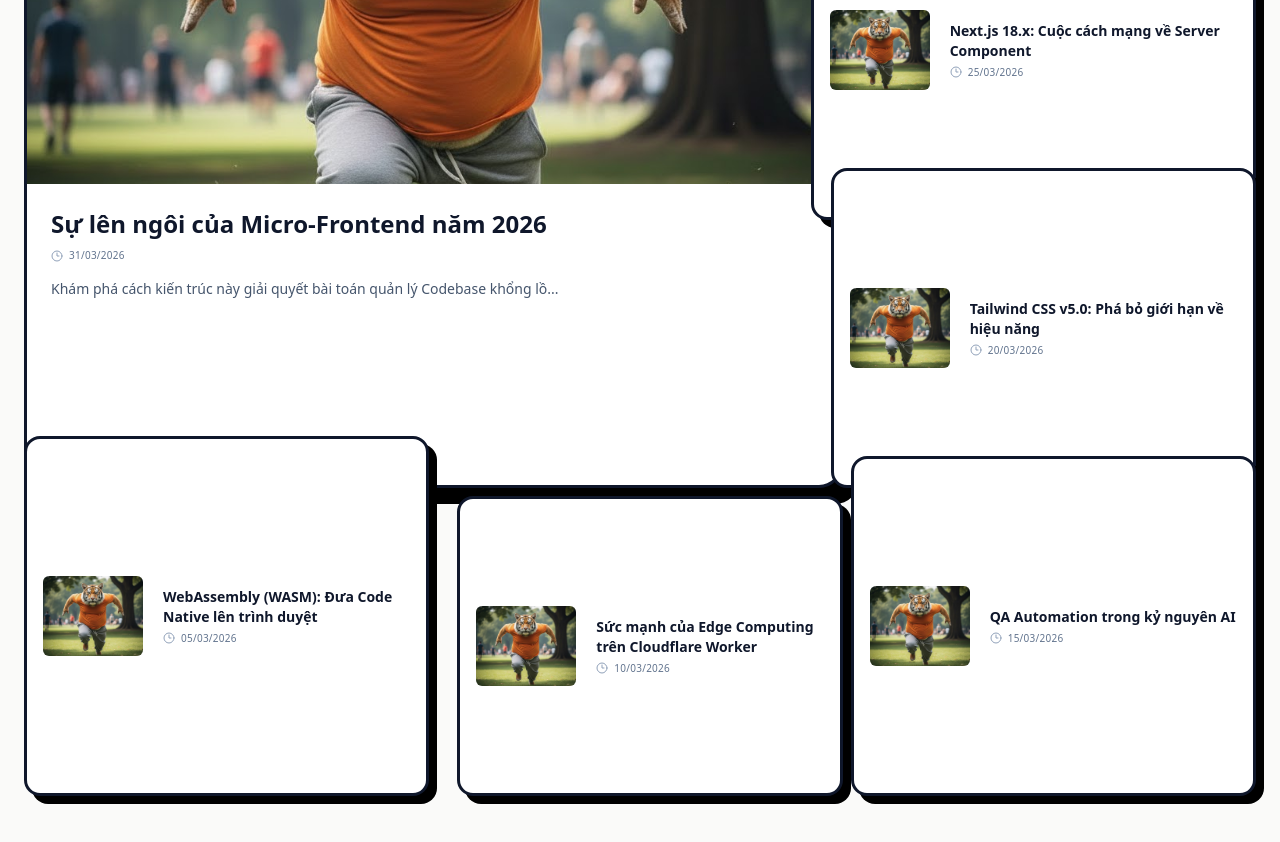
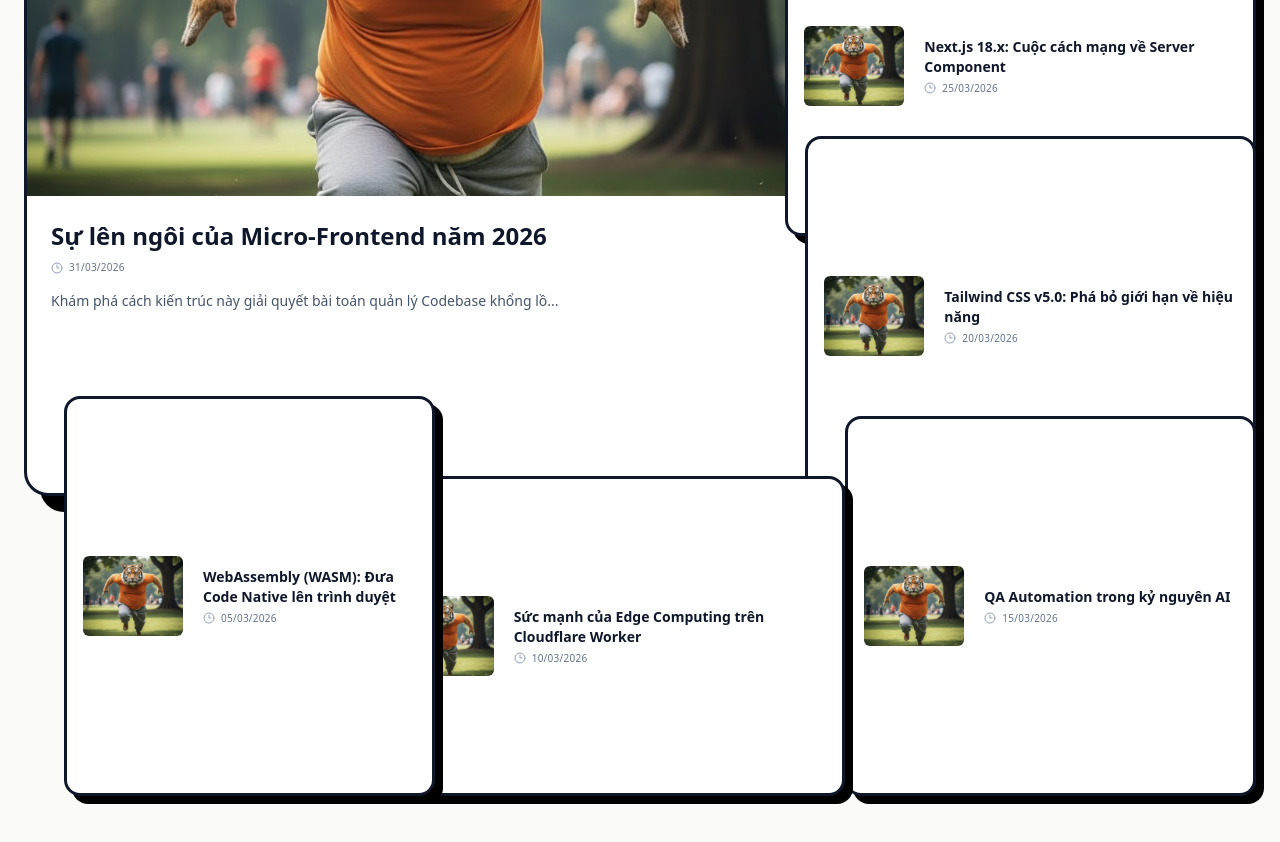
Before and after one commit to tuanpa00180/Fatcat, a Next.js app: page /blog/tech-2026 in a window 1280 px wide. Shown: the part 360-1202 px from the top of the page. Built offline with nearby package versions, Linux system fonts and the light colour scheme.

Commit message:
Fix: Fix the clock wise on tech-2026 main page 10th times

```diff
--- a/src/app/blog/tech-2026/page.tsx
+++ b/src/app/blog/tech-2026/page.tsx
@@ -116,7 +116,7 @@ export default function Tech2026Page() {
 const [featuredPost, ...otherPosts] = posts;
 
 
-  // Thứ tự class tầng (Staircase layers)
+// Thứ tự class cho 5 bài vệ tinh
   const layerClasses = ["layer-1", "layer-2", "layer-3", "layer-4", "layer-5"];
 
   return (
@@ -144,15 +144,15 @@ const [featuredPost, ...otherPosts] = posts;
           <div className="h-0.5 flex-1 bg-slate-200 rounded-full"></div>
         </header>
 
-<section className="grid-staircase mt-20">
-          {/* BÀI FEATURED - GỐC CẦU THANG */}
-          <div className="layer-0 group">
+<section className="grid-staircase mt-24">
+          {/* GỐC CẦU THANG (Tầng dưới cùng) */}
+          <div className="layer-feat">
             <PostCard post={featuredPost} isFeatured={true} />
           </div>
 
-          {/* CÁC BẬC THANG TIẾP THEO */}
+          {/* CÁC BẬC THANG LEO DẦN LÊN (Z-index tăng dần) */}
           {otherPosts.slice(0, 5).map((post, index) => (
-            <div key={post.id} className={`${layerClasses[index]}`}>
+            <div key={post.id} className={layerClasses[index]}>
                <PostCard post={post} isFeatured={false} />
             </div>
           ))}
--- a/src/app/globals.css
+++ b/src/app/globals.css
@@ -1,29 +1,61 @@
 @import "tailwindcss";
-
-@theme {
-  --grid-template-staircase:
-    "feat feat a1"
-    "feat feat a2"
-    "a5   a4   a3";
-}
 
 @layer utilities {
   .grid-staircase {
     display: grid;
     grid-template-columns: repeat(3, 1fr);
-    grid-template-rows: repeat(3, 300px); /* Tăng chiều cao để tạo không gian đè */
-    grid-template-areas: var(--grid-template-staircase);
-    /* Giảm gap hoặc bỏ gap để các thẻ sát nhau hơn trước khi dùng margin âm */
-    gap: 0.5rem;
+    grid-template-rows: repeat(3, 300px);
+    grid-template-areas:
+      "feat feat a1"
+      "feat feat a2"
+      "a5   a4   a3";
+    gap: 0; /* Bỏ gap để margin âm kiểm soát hoàn toàn việc gối đầu */
   }
 
-  /* Định nghĩa các tầng (Layer) */
-  .layer-0 { grid-area: feat; z-index: 10; } /* To nhất - Tầng dưới cùng hoặc trên cùng tùy ý bạn */
-  .layer-1 { grid-area: a1; z-index: 20; margin-left: -40px; margin-bottom: -40px; }
-  .layer-2 { grid-area: a2; z-index: 30; margin-top: -20px; margin-left: -20px; }
-  .layer-3 { grid-area: a3; z-index: 40; margin-top: -40px; }
-  .layer-4 { grid-area: a4; z-index: 50; margin-left: 20px; }
-  .layer-5 { grid-area: a5; z-index: 60; margin-top: -60px; }
+  /* CHIẾN THUẬT Z-INDEX TĂNG DẦN:
+     Feat (10) -> a1 (20) -> a2 (30) -> a3 (40) -> a4 (50) -> a5 (60)
+  */
+
+  .layer-feat {
+    grid-area: feat;
+    z-index: 10;
+  }
+
+  .layer-1 {
+    grid-area: a1;
+    z-index: 20;
+    margin-left: -60px; /* Đè lên Feat từ bên phải */
+    margin-bottom: -40px;
+  }
+
+  .layer-2 {
+    grid-area: a2;
+    z-index: 30;
+    margin-top: -60px;   /* Đè lên a1 */
+    margin-left: -40px;  /* Đè lên Feat */
+  }
+
+  .layer-3 {
+    grid-area: a3;
+    z-index: 40;
+    margin-top: -80px;   /* Đè lên a2 */
+  }
+
+  /* FIX: a4 gối lên a3 */
+  .layer-4 {
+    grid-area: a4;
+    z-index: 50;
+    margin-left: -60px;  /* Đè lên a3 (a4 ở bên trái a3) */
+    margin-top: -20px;   /* Nhích lên một chút để gối đầu */
+  }
+
+  /* FIX: a5 gối lên a4 và trùm lên Feat */
+  .layer-5 {
+    grid-area: a5;
+    z-index: 60;
+    margin-left: 40px;   /* Đè ngược lại vào vùng của a4 */
+    margin-top: -100px;  /* Đè lên chân của Featured */
+  }
 }
 
 /* Các tiện ích hỗ trợ hiệu ứng 3D (Quan trọng cho hiệu ứng lật sách) */
```
